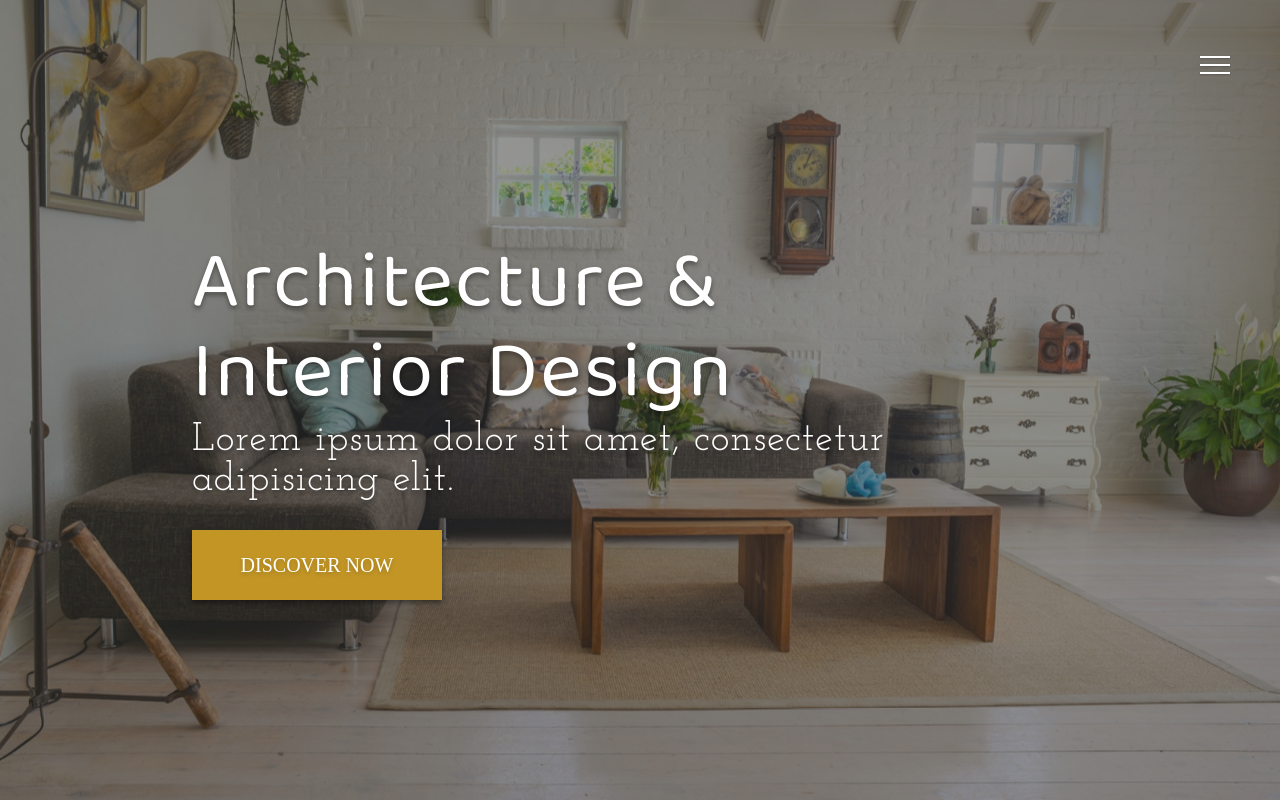
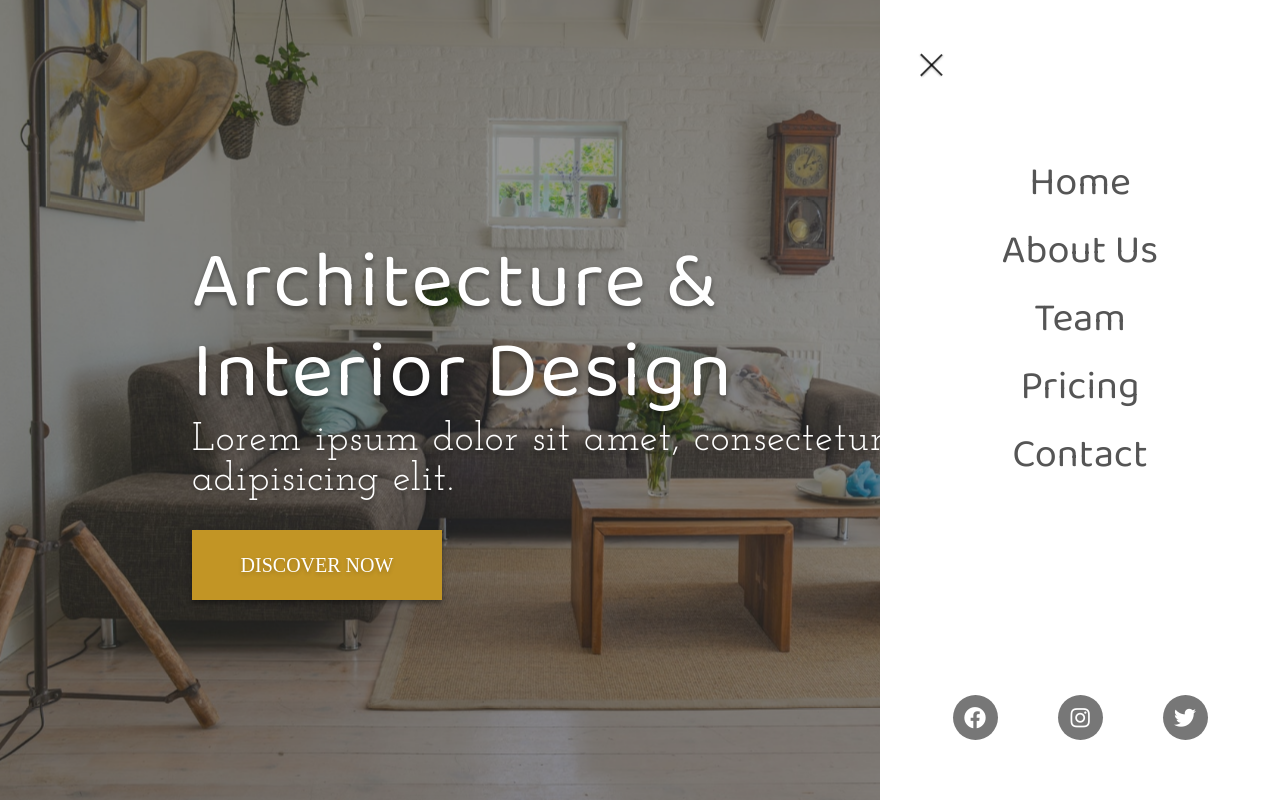
Before and after one commit to saqib-suleman/architects-site-project, a plain HTML site: page index.html in a window 1280 px wide. Both pictures are taken after a click on the element 1215 px from the left and 65 px from the top of the page. Drawn offline with nearby package versions, Linux system fonts and the light colour scheme; a web font is replaced by a local one.

Commit message:
add navbar

```diff
--- a/index.html
+++ b/index.html
@@ -20,6 +20,7 @@
         <div class="line line-1"></div>
         <div class="line line-2"></div>
         <div class="line line-3"></div>
+        <span>Close</span>
       </div>
       <header class="header">
         <div class="img-wrapper">
@@ -31,6 +32,31 @@
           <button>Discover now</button>
         </div>
       </header>
+
+      <section class="sidebar">
+        <ul class="menu">
+          <li class="menu-item">
+            <a href="#" class="menu-link" data-content='Home'>Home</a>
+          </li>
+          <li class="menu-item">
+            <a href="#" class="menu-link" data-content='About Us'>About Us</a>
+          </li>
+          <li class="menu-item">
+            <a href="#" class="menu-link" data-content='Teams'>Team</a>
+          </li>
+          <li class="menu-item">
+            <a href="#" class="menu-link" data-content='Pricing'>Pricing</a>
+          </li>
+          <li class="menu-item">
+            <a href="#" class="menu-link" data-content='Contact'>Contact</a>
+          </li>
+        </ul>
+        <div class="social-media">
+          <a href="#"><i class="fab fa-facebook"></i></a>
+          <a href="#"><i class="fab fa-instagram"></i></a>
+          <a href="#"><i class="fab fa-twitter"></i></a>
+        </div>
+      </section>
     </div>
 
     <script src="script.js"></script>
--- a/script.js
+++ b/script.js
@@ -0,0 +1,3 @@
+document.querySelector(".hamburger-menu").addEventListener("click", () => {
+  document.querySelector(".container").classList.toggle("change");
+});
--- a/style.css
+++ b/style.css
@@ -22,6 +22,11 @@ html {
   flex-direction: column;
   justify-content: space-evenly;
   cursor: pointer;
+  transition: right 0.7s;
+}
+
+.change .hamburger-menu {
+  right: 33rem;
 }
 
 .line {
@@ -29,6 +34,58 @@ html {
   height: 0.2rem;
   background-color: #fff;
   box-shadow: 0 0.1rem 0.2rem rgba(0, 0, 0, 0.2);
+}
+
+.change .line {
+  background-color: rgba(0, 0, 0, 0.8);
+}
+
+.change .line-1 {
+  transform: rotate(45deg) translate(0.3rem, 0.8rem);
+}
+
+.change .line-2 {
+  opacity: 0;
+  visibility: hidden;
+}
+
+.change .line-3 {
+  transform: rotate(-45deg) translate(0.3rem, -0.8rem);
+}
+
+.hamburger-menu span {
+  position: absolute;
+  left: 5rem;
+  width: 10rem;
+  height: 4rem;
+  background-color: #e2b646;
+  display: flex;
+  justify-content: center;
+  align-items: center;
+  color: #fff;
+  font-family: "Baloo Da 2", serif;
+  font-size: 1.6rem;
+  letter-spacing: 0.1rem;
+  opacity: 0;
+  visibility: hidden;
+  transition: all 0.2s;
+}
+
+.change .hamburger-menu:hover span {
+  opacity: 1;
+  visibility: visible;
+}
+
+.hamburger-menu span::before {
+  content: "";
+  position: absolute;
+  border-left: 1rem solid transparent;
+  border-right: 1rem solid #e2b646;
+  border-bottom: 1rem solid transparent;
+  border-top: 1rem solid transparent;
+  top: 50%;
+  left: -2rem;
+  transform: translateY(-50%);
 }
 
 .header {
@@ -121,3 +178,77 @@ html {
     opacity: 1;
   }
 }
+
+.sidebar {
+  width: 40rem;
+  height: 100vh;
+  position: fixed;
+  top: 0;
+  right: -40rem;
+  background-color: #fff;
+  transition: right 0.5s;
+}
+
+.change .sidebar {
+  right: 0;
+}
+
+.menu {
+  position: absolute;
+  top: 40%;
+  left: 50%;
+  transform: translate(-50%, -50%);
+}
+
+.menu-item {
+  text-align: center;
+}
+
+.menu-link {
+  font-family: "Baloo Da 2", serif;
+  font-size: 4rem;
+  color: #555;
+  position: relative;
+}
+
+.menu-link::before {
+  content: attr(data-content);
+  position: absolute;
+  top: 0;
+  left: 0;
+  color: #c29525;
+  width: 0em;
+  overflow: hidden;
+  white-space: nowrap;
+  transition: width 0.3s ease-in-out;
+}
+
+.menu-link:hover::before {
+  width: 100%;
+}
+
+.social-media {
+  position: absolute;
+  bottom: 3rem;
+  width: 100%;
+  display: flex;
+  justify-content: center;
+}
+
+.social-media i {
+  font-size: 2.2rem;
+  margin: 3rem;
+  width: 4.5rem;
+  height: 4.5rem;
+  background-color: #777;
+  color: #fff;
+  display: flex;
+  justify-content: center;
+  align-items: center;
+  border-radius: 50%;
+  transition: background-color 0.3s;
+}
+
+.social-media i:hover {
+  background-color: #c29525;
+}
```
